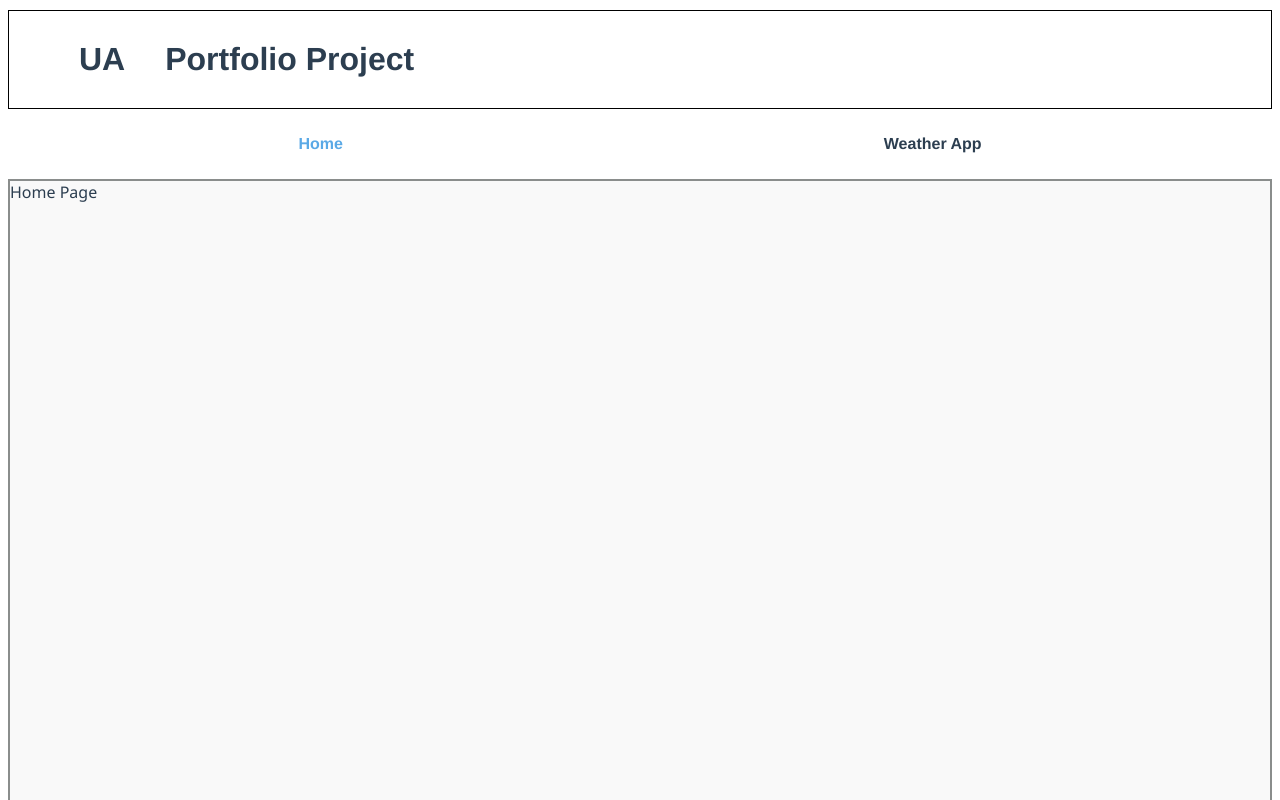
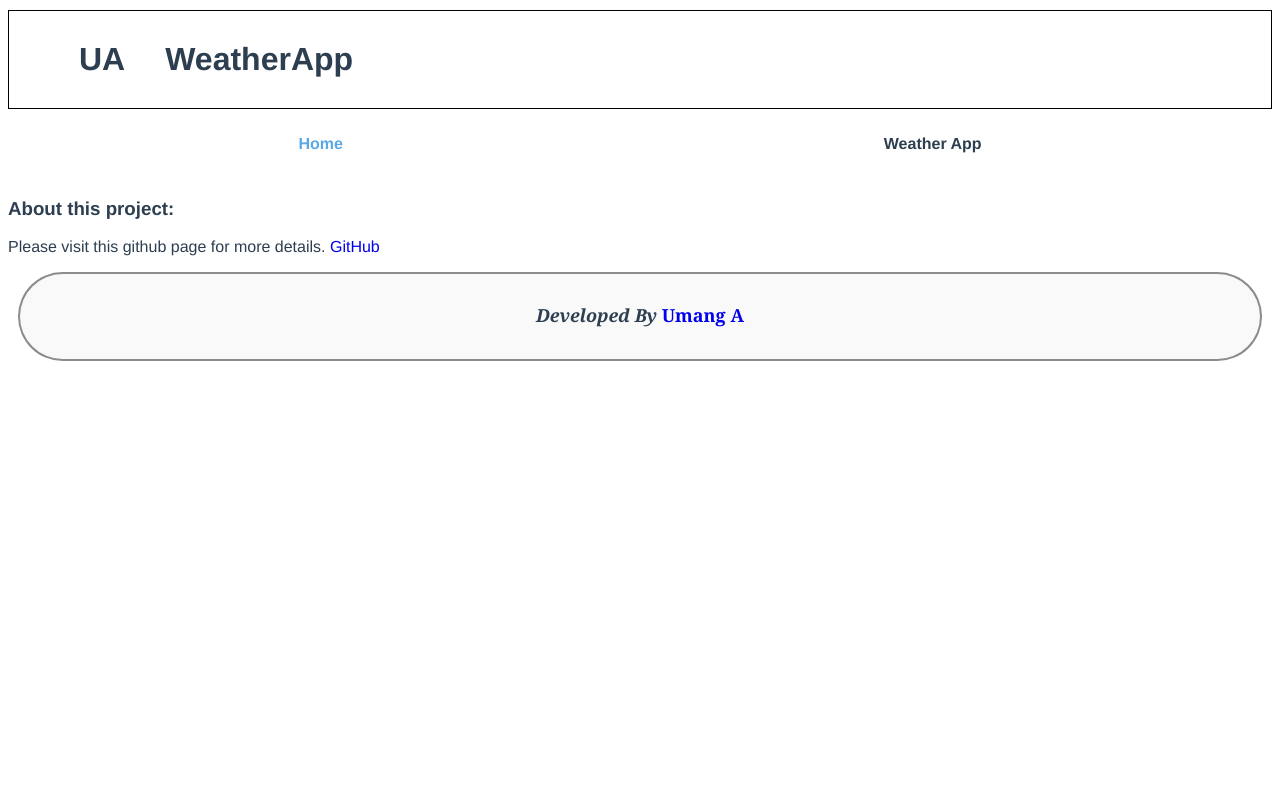
Before and after one commit to umangcodes/wanderer, a Vue app in the folder milestoneproject/: page / in a window 1280 px wide. Shown: the top 800 px of the page. Built offline with nearby package versions, Linux system fonts and the light colour scheme.

Commit message:
final changes before deployement

```diff
--- a/milestoneproject/src/components/bars/header.vue
+++ b/milestoneproject/src/components/bars/header.vue
@@ -5,7 +5,7 @@
         <h1>UA</h1>
       </div>
       <div class="title">
-        <h1>Portfolio Project</h1>
+        <h1>WeatherApp</h1>
       </div>
     </div>
   </div>
--- a/milestoneproject/src/views/Home.vue
+++ b/milestoneproject/src/views/Home.vue
@@ -1,3 +1,12 @@
 <template>
-  <div class="page">Home Page</div>
+  <h3>About this project:</h3>
+  <p>
+    Please visit this github page for more details.
+    <a
+      href="https://github.com/umangcodes/wanderer/blob/main/milestoneproject/README.md"
+      style="text-decoration: none"
+      >GitHub</a
+    >
+    <br />
+  </p>
 </template>
```
Also changed, not shown: 1 other file (tests, documents, lock files or other folders).
